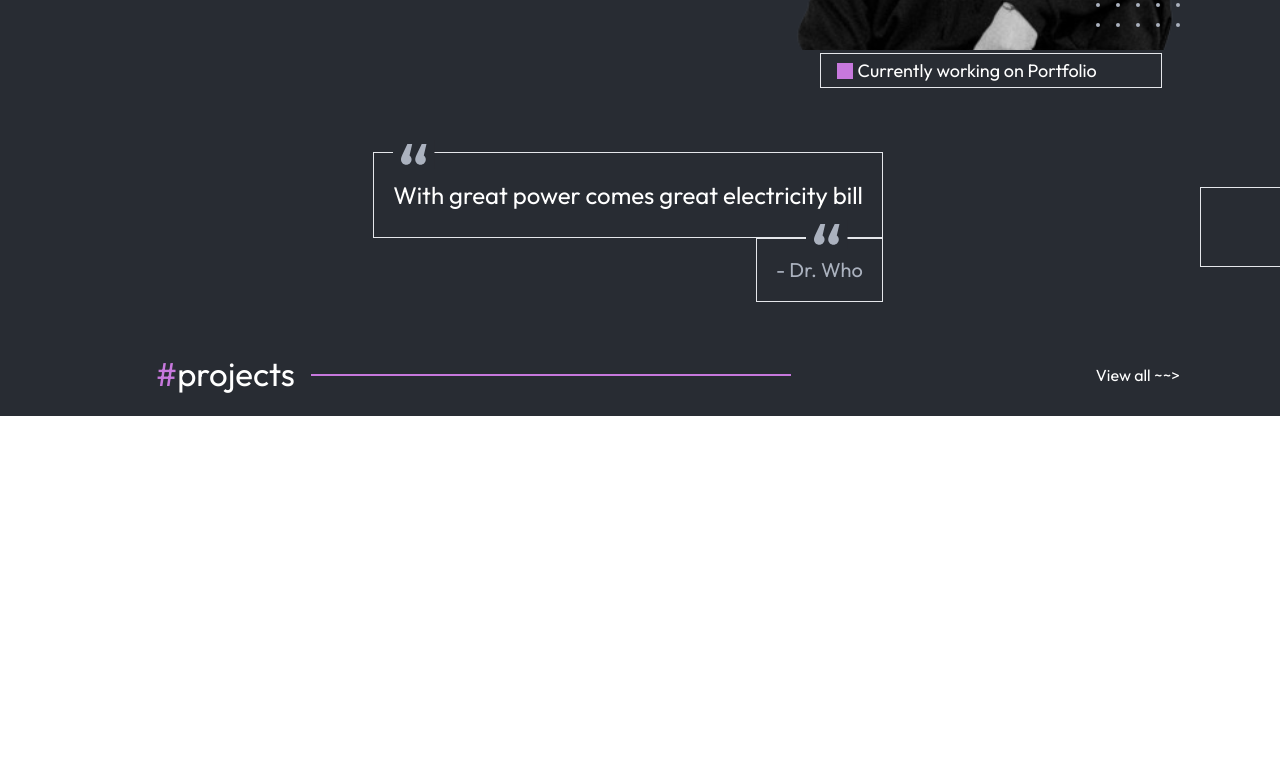
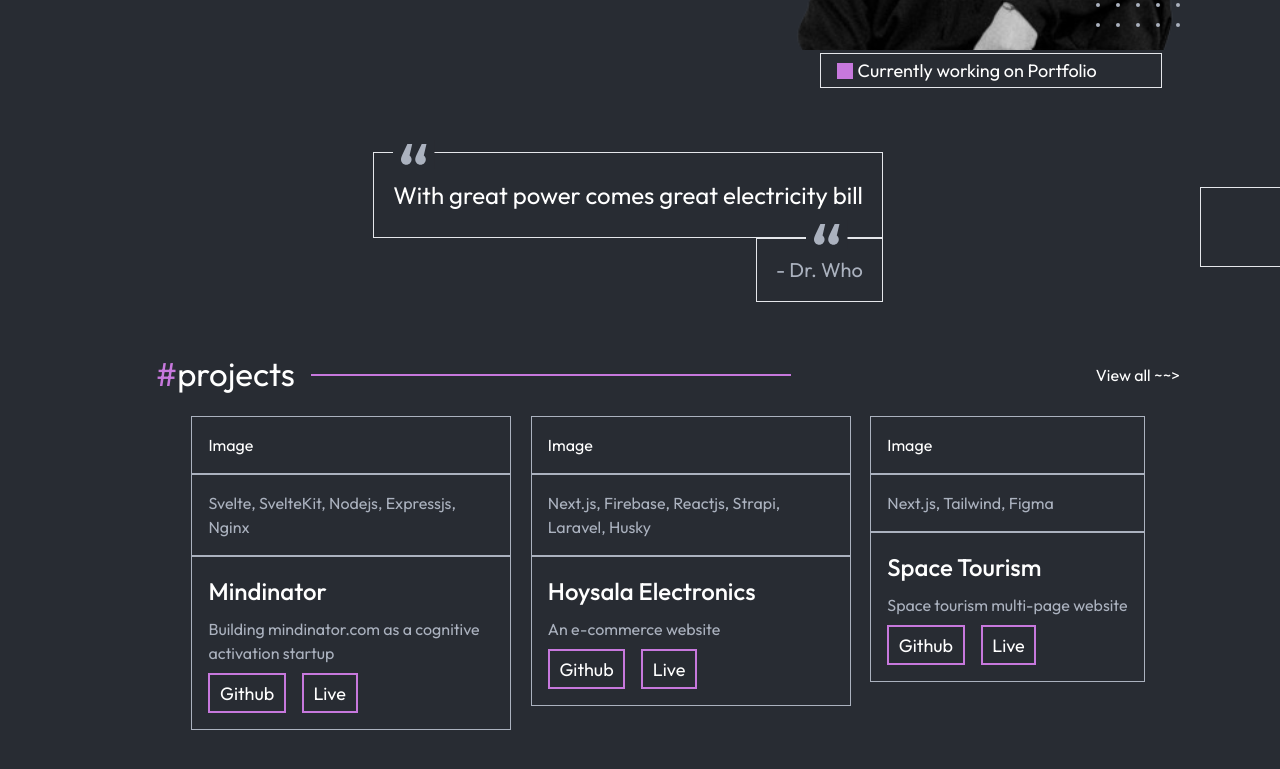
Before and after one commit to Vinit-Tiwari/portfolio, a SvelteKit app: page / in a window 1280 px wide. Shown: the part 391-1160 px from the top of the page. Before the commit the page ends 807 px from the top, so only its background shows below. Built offline with nearby package versions, Linux system fonts and the light colour scheme.

Commit message:
Completed project section

```diff
--- /dev/null
+++ b/src/lib/ProjectData.js
@@ -0,0 +1,31 @@
+const projectData=[
+    {
+        name:"Mindinator",
+        tech:"Svelte, SvelteKit, Nodejs, Expressjs, Nginx",
+        desc:"Building mindinator.com as a cognitive activation startup",
+        img:"xyz",
+        github:"",
+        figma:"",
+        live:""
+    },
+    {
+        name:"Hoysala Electronics",
+        tech:"Next.js, Firebase, Reactjs, Strapi, Laravel, Husky",
+        desc:"An e-commerce website",
+        img:"xyz",
+        github:"",
+        figma:"",
+        live:""
+    },
+    {
+        name:"Space Tourism",
+        tech:"Next.js, Tailwind, Figma",
+        desc:"Space tourism multi-page website",
+        img: "xyz",
+        github:"",
+        live:"",
+        figma:""
+    },
+]
+
+export default projectData
--- /dev/null
+++ b/src/lib/components/Card.svelte
@@ -0,0 +1,37 @@
+<script>
+  import projectData from "$lib/ProjectData.js";
+</script>
+
+{#each projectData as data}
+  <span class="flex flex-col max-w-[20rem]">
+    <span class="border-[#ABB2BF] border-solid border p-[1rem]"> Image </span>
+
+    <span class="border-[#ABB2BF] border-solid border text-[#ABB2BF] p-[1rem]">
+      {data.tech}
+    </span>
+
+    <span class="flex gap-[0.5rem] border-[#ABB2BF] border-solid border flex-col p-[1rem]">
+      <span class="text-[24px] font-medium">
+        {data.name}
+      </span>
+
+      <span class="text-[#ABB2BF]">
+        {data.desc}
+      </span>
+
+      <span class="flex gap-[1rem]">
+        <button
+          class="text-[18px] border-2 border-solid border-[#C778DD] py-[0.3rem] px-[0.6rem] hover:bg-[#C778DD] hover:bg-opacity-20"
+        >
+          Github
+        </button>
+
+        <button
+          class="text-[18px] border-2 border-solid border-[#C778DD] py-[0.3rem] px-[0.6rem] hover:bg-[#C778DD] hover:bg-opacity-20"
+        >
+          Live
+        </button>
+      </span>
+    </span>
+  </span>
+{/each}
--- a/src/routes/+page.svelte
+++ b/src/routes/+page.svelte
@@ -1,3 +1,7 @@
+<script>
+  import Card from "../lib/components/Card.svelte";
+</script>
+
 <span class="text-white flex flex-col">
   <span class="flex m-auto p-[2rem] max-w-[70rem] items-center justify-center">
     <span class="flex flex-col h-full gap-[2rem] items-start">
@@ -95,22 +99,30 @@
     <div class="border-t border-b border-l w-[5rem] h-[5rem]" />
   </span>
 
-  <span class="flex m-auto w-full max-w-[66rem] p-[1rem]">
-    <span class="flex gap-[1rem] gap-[1rem] items-center w-full justify-between">
-
+  <span class="flex flex-col m-auto w-full max-w-[66rem] p-[1rem]">
+    <span
+      class="flex gap-[1rem] gap-[1rem] items-center w-full justify-between"
+    >
       <span class="flex gap-[1rem] items-center">
-
         <span class="flex text-[33px]">
           <p class="text-[#C778DD]">#</p>
           projects
         </span>
 
-        <div class="flex h-[0.1rem] w-[100vw] max-w-[30rem] bg-[#C778DD]"/>
+        <div class="flex h-[0.1rem] w-[100vw] max-w-[30rem] bg-[#C778DD]" />
+      </span>
+
+      <button class="flex">View all ~~></button>
+    </span>
+
+    <span class="flex p-[1rem] justify-evenly">
+      <Card />
+    </span>
+
+    <span class="flex p-[1rem]">
+      <span class="relative flex">
 
       </span>
-
-      <button class="flex ">View all ~~></button>
     </span>
-
   </span>
 </span>
```
